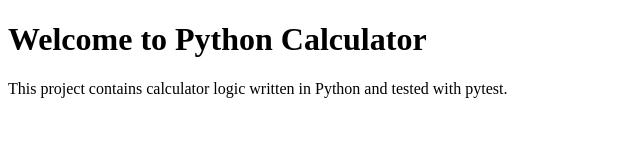
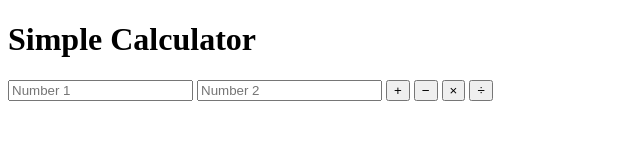
Before and after one commit to Aadityavv/python-calculator-ci, a plain HTML site: page docs/index.html in a window 1280 px wide. Shown: the whole page, without its empty margins (0-640 px from the left). Drawn offline with Linux system fonts and the light colour scheme.

Commit message:
calculator frontend created

```diff
--- a/docs/index.html
+++ b/docs/index.html
@@ -1,11 +1,49 @@
-<!-- docs/index.html -->
 <!DOCTYPE html>
 <html>
 <head>
-  <title>Python Calculator</title>
+  <title>Simple Calculator</title>
 </head>
 <body>
-  <h1>Welcome to Python Calculator</h1>
-  <p>This project contains calculator logic written in Python and tested with pytest.</p>
+  <h1>Simple Calculator</h1>
+  <input id="num1" type="number" placeholder="Number 1" />
+  <input id="num2" type="number" placeholder="Number 2" />
+  <button onclick="add()">+</button>
+  <button onclick="subtract()">−</button>
+  <button onclick="multiply()">×</button>
+  <button onclick="divide()">÷</button>
+  <h2 id="result"></h2>
+
+  <script>
+    function getValues() {
+      return [
+        parseFloat(document.getElementById('num1').value),
+        parseFloat(document.getElementById('num2').value)
+      ];
+    }
+
+    function add() {
+      const [a, b] = getValues();
+      document.getElementById('result').innerText = a + b;
+    }
+
+    function subtract() {
+      const [a, b] = getValues();
+      document.getElementById('result').innerText = a - b;
+    }
+
+    function multiply() {
+      const [a, b] = getValues();
+      document.getElementById('result').innerText = a * b;
+    }
+
+    function divide() {
+      const [a, b] = getValues();
+      if (b === 0) {
+        document.getElementById('result').innerText = 'Cannot divide by zero';
+      } else {
+        document.getElementById('result').innerText = a / b;
+      }
+    }
+  </script>
 </body>
 </html>
```
